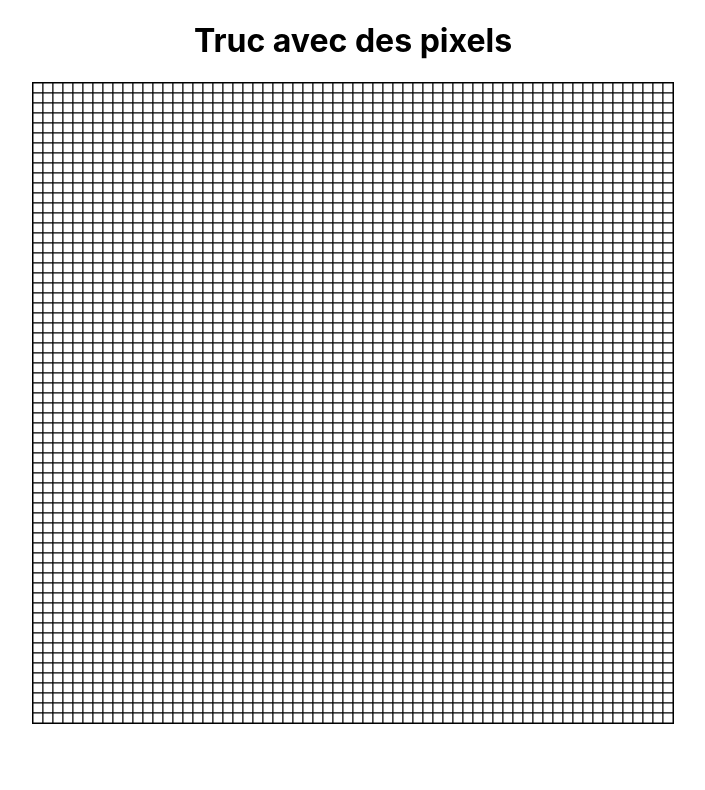
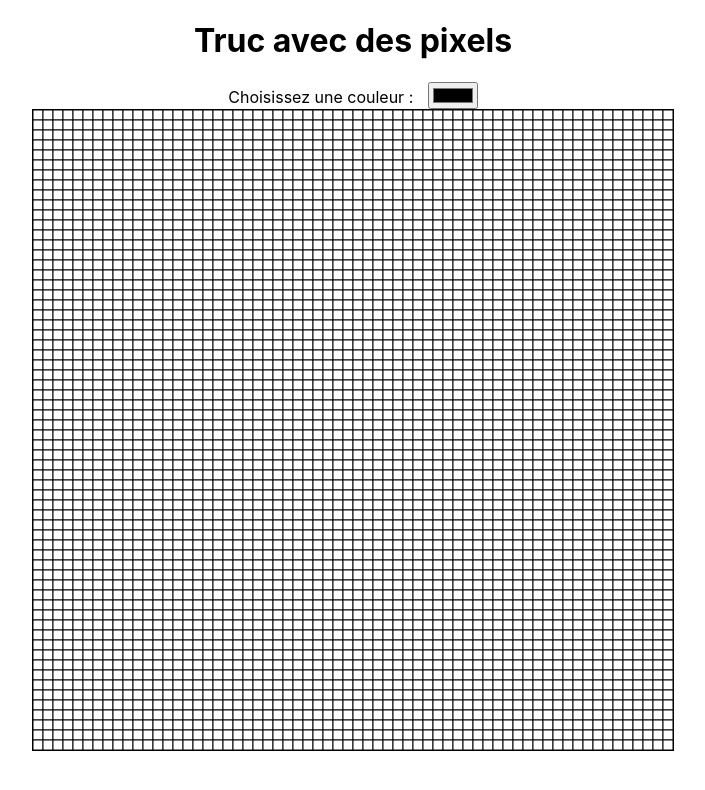
Before and after one commit to God-Micha/ProjetReactJS, a React (Create React App) app in the folder front/: page / in a window 1280 px wide. Shown: the top 790 px of the page, without its empty margins (287-992 px from the left). Built offline with nearby package versions, Linux system fonts and the light colour scheme.

Commit message:
selection de la couleur

```diff
--- a/front/src/App.jsx
+++ b/front/src/App.jsx
@@ -1,12 +1,20 @@
 import logo from './logo.svg';
 import './App.css';
 import Canvas from "./components/canvas/Canvas";
+import {useState} from "react";
+import ColorPicker from "./components/colorPicker/ColorPicker";
 
 function App() {
+    const [selectedColor, setSelectedColor] = useState('#000000');
+
+    const handleColorChange = (color) => {
+        setSelectedColor(color);
+    };
   return (
       <div className="App">
         <h1>Truc avec des pixels</h1>
-        <Canvas />
+          <ColorPicker onColorChange={handleColorChange} />
+          <Canvas selectedColor={selectedColor} />
       </div>
   );
 }
--- a/front/src/components/canvas/Canvas.jsx
+++ b/front/src/components/canvas/Canvas.jsx
@@ -1,6 +1,7 @@
 import React, {useRef, useEffect} from 'react';
 
-const Canvas = () => {
+const Canvas = (props) => {
+    let {selectedColor} = props;
     const canvasRef = useRef(null);
     const canvasSize = 640;
     const squareSize = 10;
@@ -33,7 +34,7 @@ const Canvas = () => {
         const i = Math.floor(x / squareSize);
         const j = Math.floor(y / squareSize);
 
-        context.fillStyle = 'black';
+        context.fillStyle = selectedColor;
         context.fillRect(i * squareSize, j * squareSize, squareSize, squareSize);
     };
 
--- /dev/null
+++ b/front/src/components/colorPicker/ColorPicker.jsx
@@ -0,0 +1,17 @@
+import React from 'react';
+
+const ColorPicker = ({ onColorChange }) => {
+    return (
+        <div>
+            <label htmlFor="color-picker">Choisissez une couleur : </label>
+            <input
+                id="color-picker"
+                type="color"
+                onChange={(e) => onColorChange(e.target.value)}
+                style={{ marginLeft: '10px' }}
+            />
+        </div>
+    );
+};
+
+export default ColorPicker;
```
